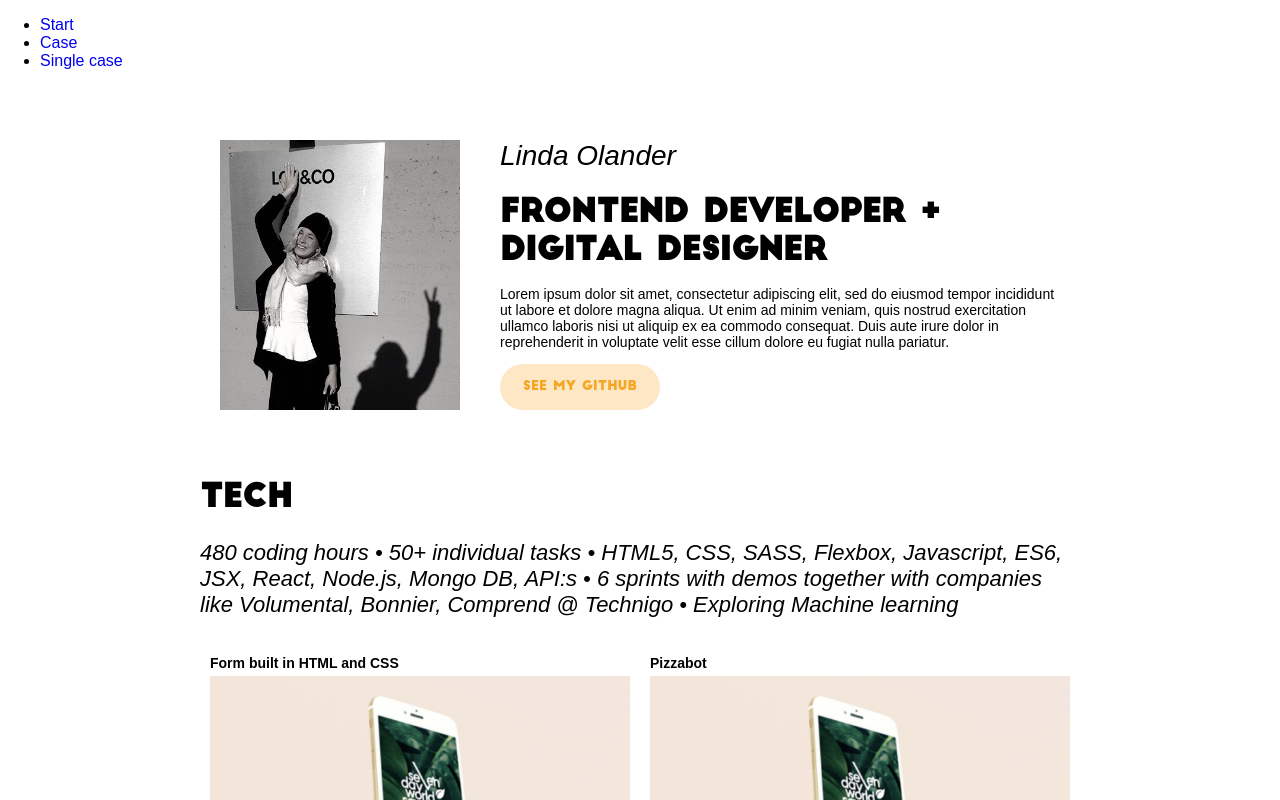
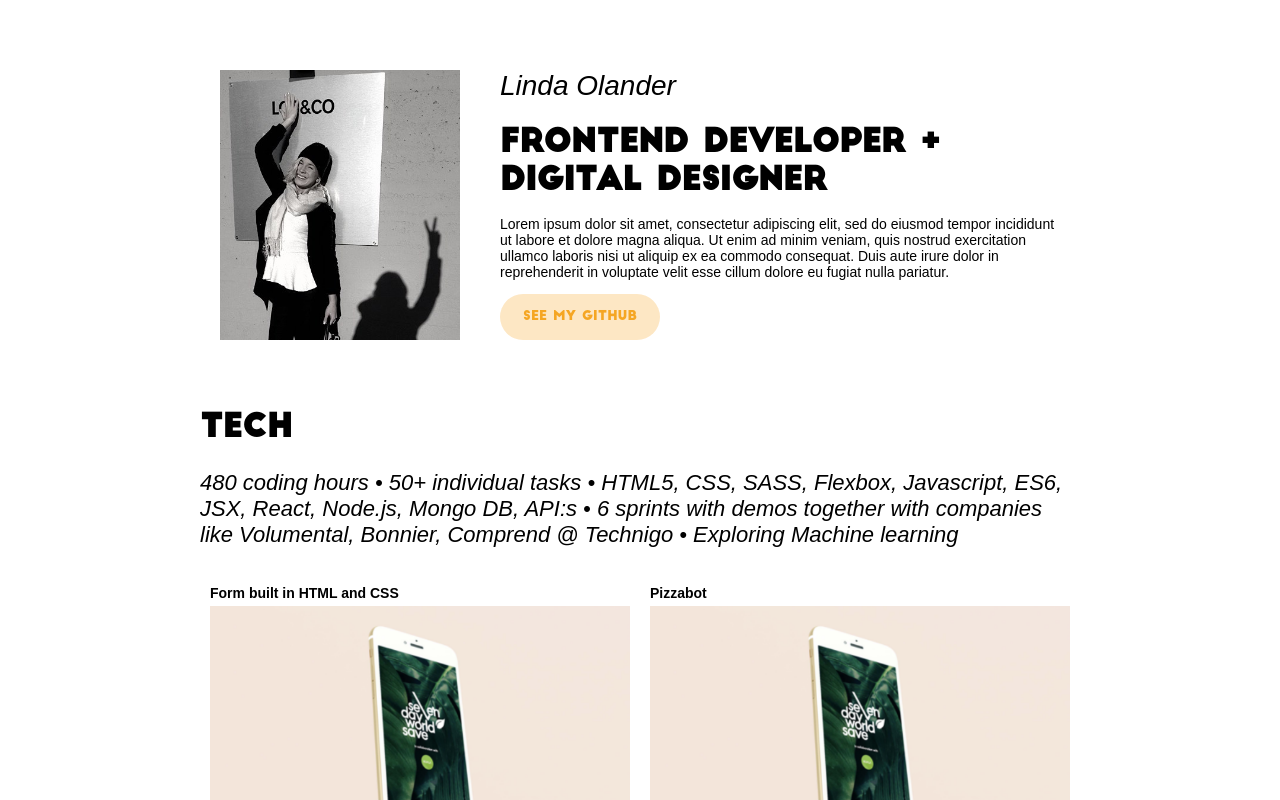
Before and after one commit to LindaOlander/portfolio, a React (Create React App) app: page /start in a window 1280 px wide. Shown: the top 800 px of the page. Built offline with nearby package versions, Linux system fonts and the light colour scheme.

Commit message:
Renamed json-file

```diff
--- a/src/products.json
+++ b/src/cases.json
@@ -1,5 +1,5 @@
 {
-	"products": [{
+	"cases": [{
 			"id": "1",
 			"name": "Form built in HTML and CSS",
 			"image": "../images/case.png",
--- a/src/components/App.js
+++ b/src/components/App.js
@@ -24,11 +24,6 @@ class App extends React.Component {
     return (
       <Router>
         <div className="navigation">
-          <ul>
-            <li><Link to="/start">Start</Link></li>
-            <li><Link to="/case">Case</Link></li>
-            <li><Link to="/case">Single case</Link></li>
-          </ul>
           <Route path="/case" exact="true" component={Case} />
           <Route path="/start" exact="true" component={StartPage} />
           <Route path="/case/:id" component={Case} />
--- a/src/components/Case.js
+++ b/src/components/Case.js
@@ -2,7 +2,7 @@ import React from "react"
 import { BrowserRouter as Router, Route, Link } from "react-router-dom"
 import CasePage from "./CasePage/CasePage"
 import BackBox from "./BackBox/BackBox"
-import productsJson from "../products.json"
+import casesJson from "../cases.json"
 
 class Case extends React.Component {
 
--- a/src/components/CasePage/CasePage.js
+++ b/src/components/CasePage/CasePage.js
@@ -1,6 +1,6 @@
 import React from "react"
 import { withRouter } from "react-router-dom"
-import productsJson from "../../products.json"
+import casesJson from "../../cases.json"
 
 class CasePage extends React.Component {
 
@@ -8,7 +8,7 @@ class CasePage extends React.Component {
 
     const id = this.props.match.params.id
     let project = null
-    productsJson.products.forEach(item => {
+    casesJson.cases.forEach(item => {
       if(item.id === id){
         project = item
       }
--- a/src/components/StartPage.js
+++ b/src/components/StartPage.js
@@ -9,7 +9,7 @@ import LinkedInButton from "./Buttons/LinkedInButton"
 import ProjectsBox from "./ProjectsBox/ProjectsBox"
 import CaseBox from "./CaseBox/CaseBox"
 import Case from "./Case"
-import productsJson from "../products.json"
+import casesJson from "../cases.json"
 
 class StartPage extends React.Component {
 
@@ -21,7 +21,7 @@ class StartPage extends React.Component {
           <ProjectsBox />
 
           <div className="CaseBox">
-            {productsJson.products.map(product =>
+            {casesJson.cases.map(product =>
               <CaseBox
                 title={product.name}
                 image={product.image}
```
